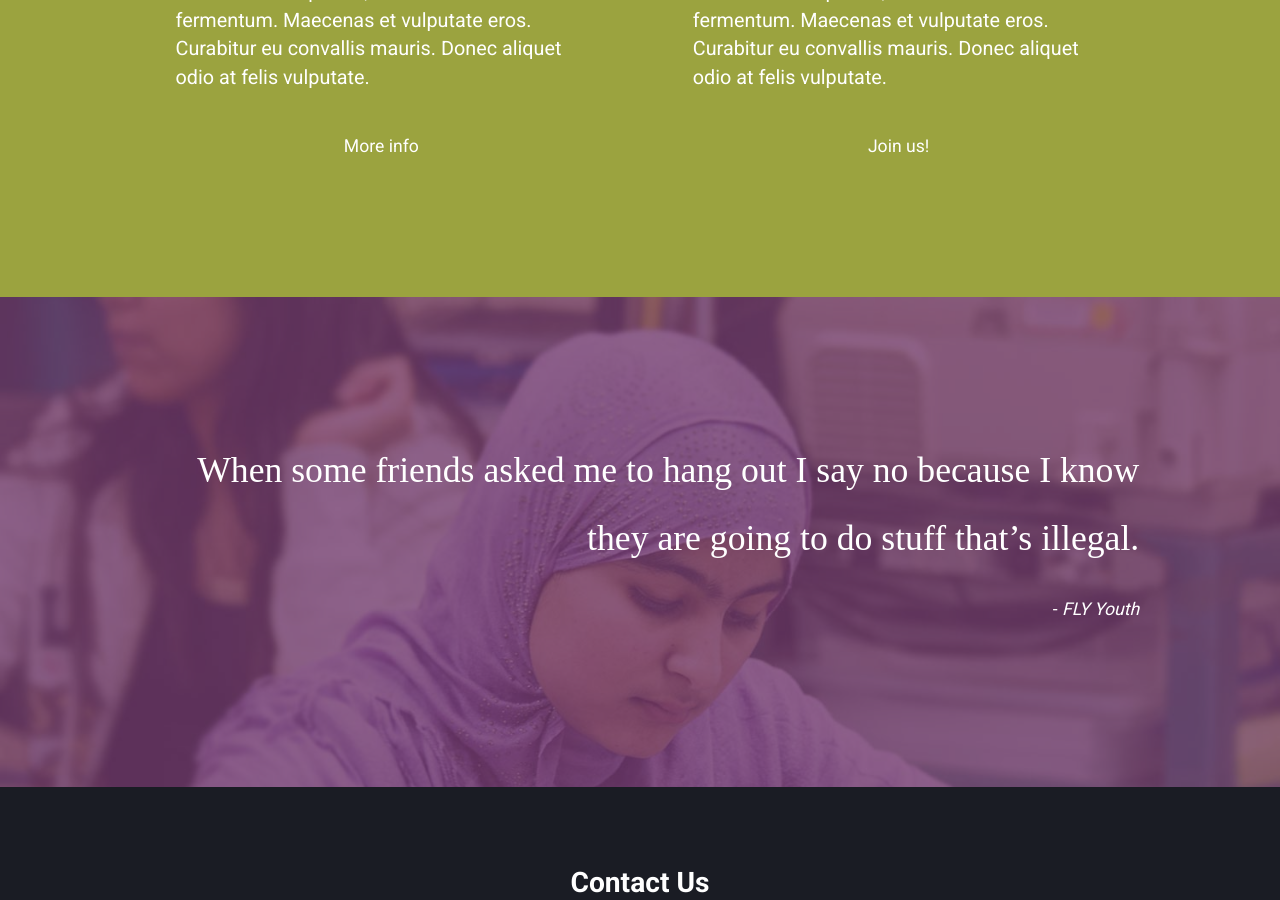
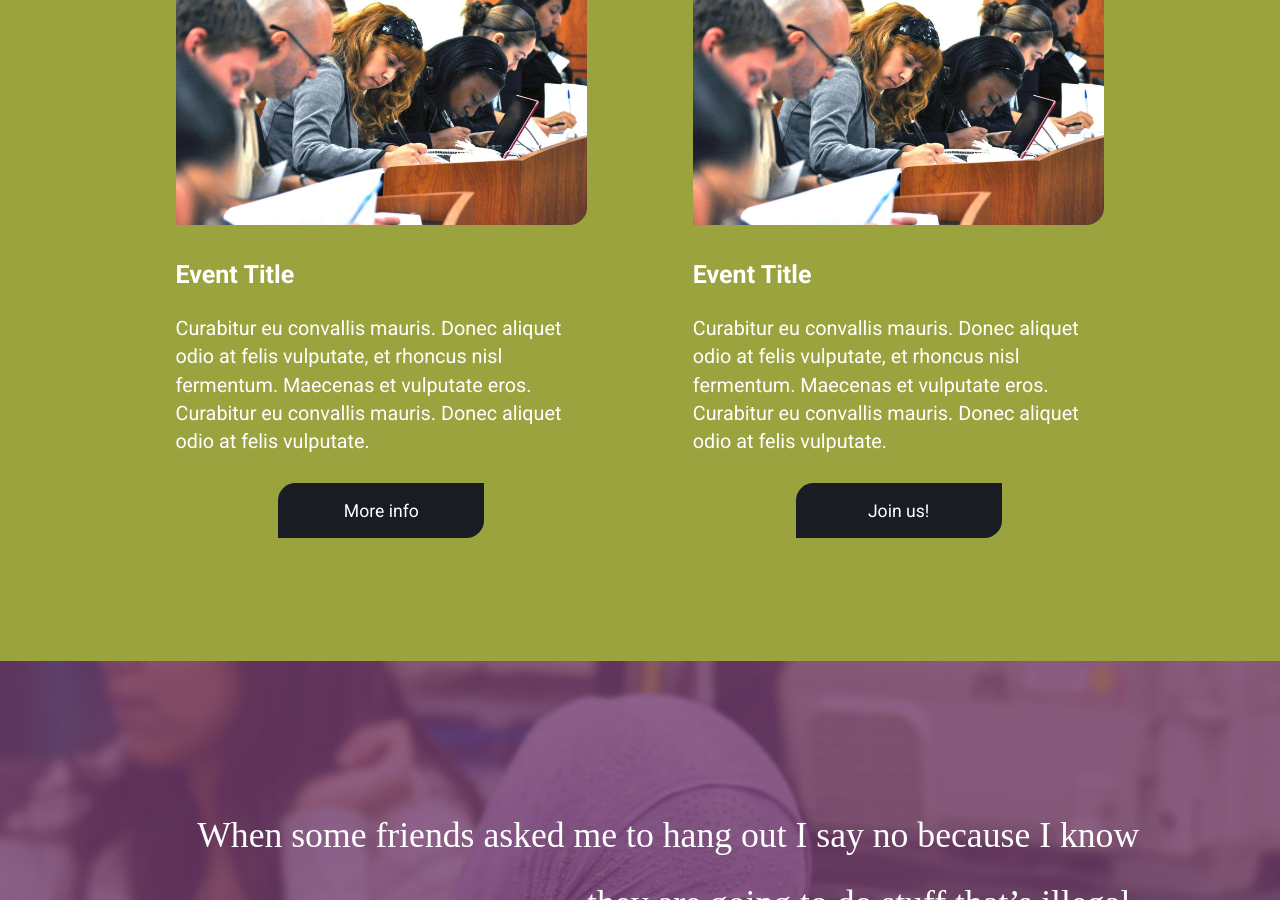
Before and after one commit to rajaaalsubairi/fly-program, a Jekyll site: the page built from index.html, in a window 1280 px wide and 900 px high, scrolled down 2719 px. Built offline with Jekyll 4.4.1, drawn with Linux system fonts in a browser that asks for light colours; some web fonts are replaced; a style sheet for code colours, icons or effects is not loaded.

Commit message:
feat(html): add border-radius to elements

```diff
--- a/index.html
+++ b/index.html
@@ -51,14 +51,18 @@ priority: 1.0
     <div class="grid">
       <div class="unit unit-xs-1 unit-s-1 unit-m-1-2 unit-l-1-2 div-wrap-right">
         <div class="events-bg">
+          <img class="border-radius" src="img/program.jpg" alt="Event 1">
+          <h3>Event Title</h3>
           <p class="mega"> Curabitur eu convallis mauris. Donec aliquet odio at felis vulputate, et rhoncus nisl fermentum. Maecenas et vulputate eros.  Curabitur eu convallis mauris. Donec aliquet odio at felis vulputate.</p>
-          <a class="btn-green" href="">More info</a>
+          <a class="btn-darkblue border-radius" href="">More info</a>
         </div>
       </div>
       <div class="unit unit-xs-1 unit-s-1 unit-m-1-2 unit-l-1-2 div-wrap-left">
         <div class="events-bg">
+          <img class="border-radius" src="img/program.jpg" alt="Event 2">
+          <h3>Event Title</h3>
           <p class="mega"> Curabitur eu convallis mauris. Donec aliquet odio at felis vulputate, et rhoncus nisl fermentum. Maecenas et vulputate eros.  Curabitur eu convallis mauris. Donec aliquet odio at felis vulputate.</p>
-          <a class="btn-green" href="">Join us!</a>
+          <a class="btn-darkblue border-radius" href="">Join us!</a>
         </div>
       </div>
     </div>
```
